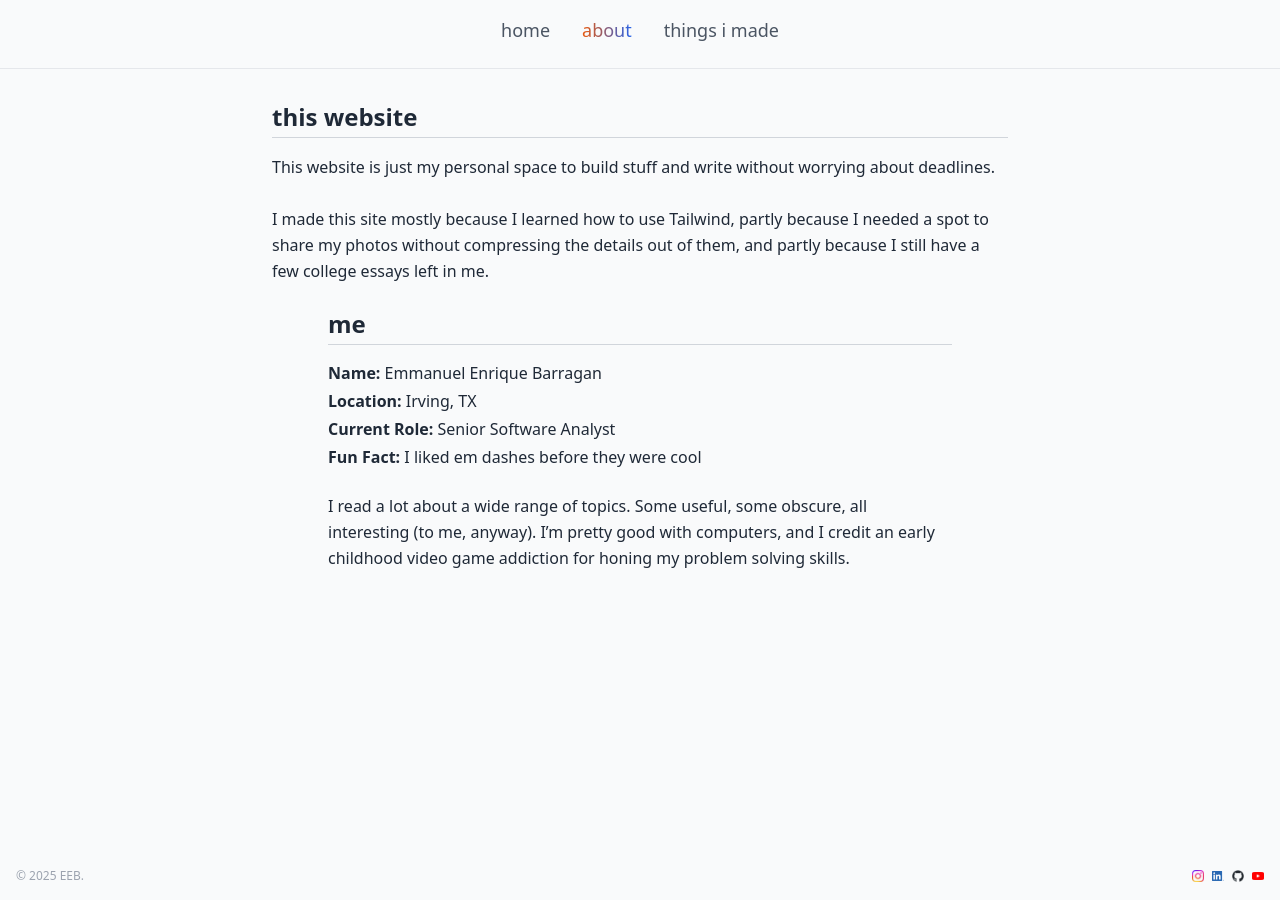
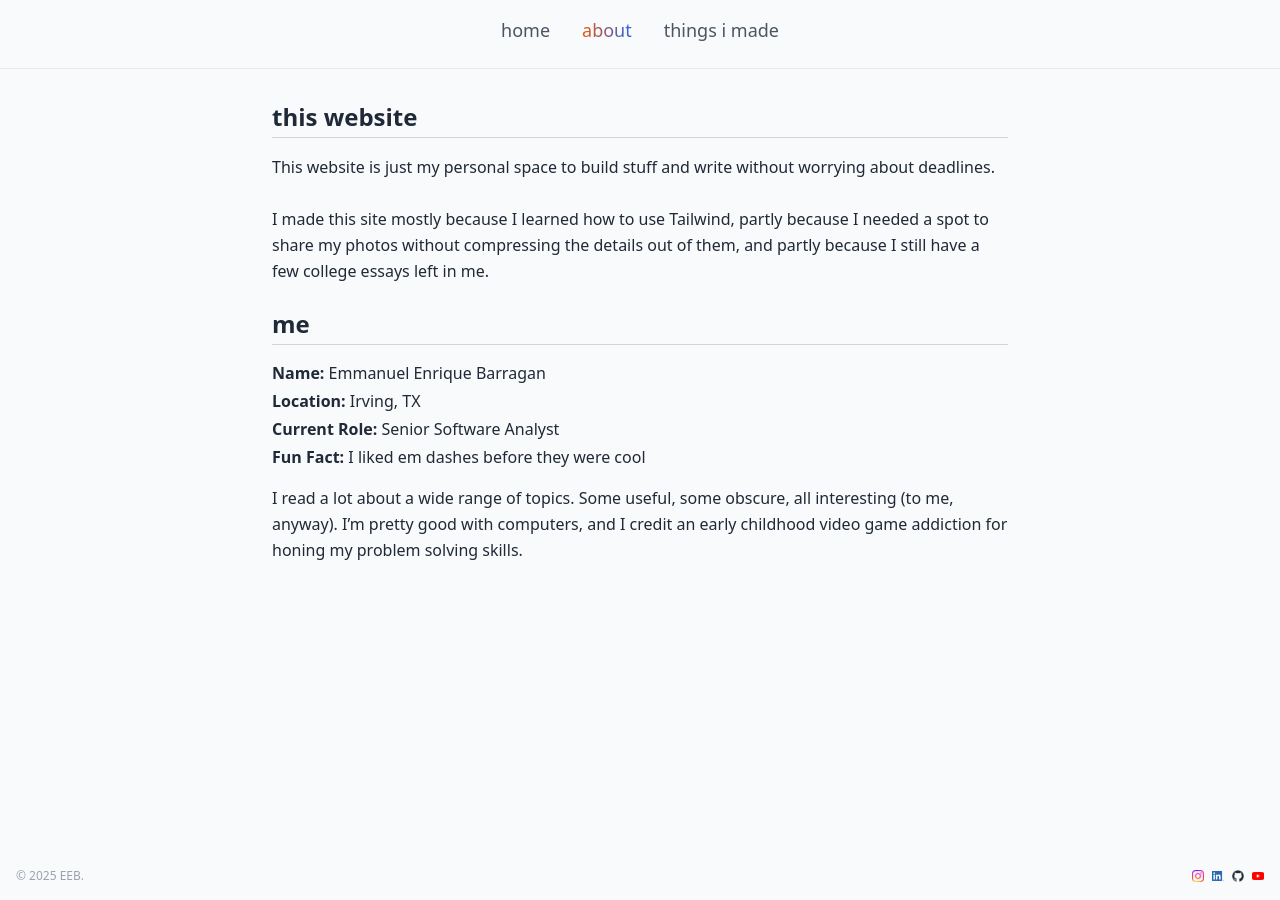
Before and after one commit to enriquebarragan/enriquebarragan.github.io, a Jekyll site: the page built from pages/about/index.html, in a window 1280 px wide. Built offline with Jekyll 4.4.1, drawn with Linux system fonts in a browser that asks for light colours; nearby versions of some CDN libraries.

Commit message:
Update index.html

```diff
--- a/pages/about/index.html
+++ b/pages/about/index.html
@@ -26,7 +26,7 @@ permalink: /about/
   </section>
 
   <!-- “Me” section -->
-  <section class="max-w-2xl mx-auto px-6">
+  <section class="space-y-4">
     <h2 class="text-2xl font-semibold mb-4 border-b border-gray-300 pb-1">
       me
     </h2>
```
